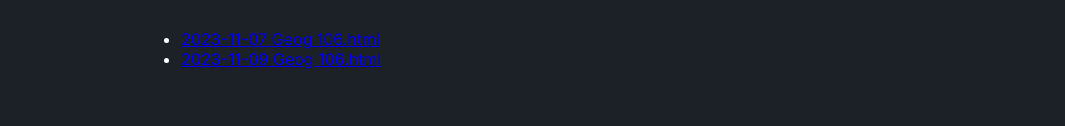
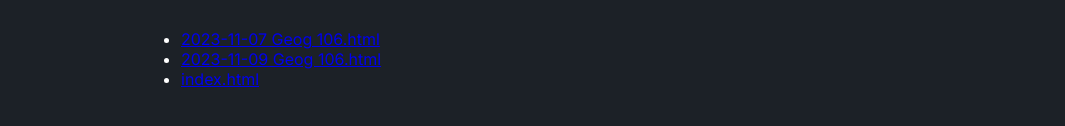
Before and after one commit to 0x7x/markdowngeneration, a plain HTML site: page public/geog/In class Notes/index.html in a window 1280 px wide. Shown: the part 216-342 px from the top of the page, without its empty margins (107-1172 px from the left). Drawn offline with nearby package versions, Linux system fonts and the light colour scheme; files that its build step writes are made by us from their sources.

Commit message:
Update index.html

```diff
--- a/public/geog/In class Notes/index.html
+++ b/public/geog/In class Notes/index.html
@@ -53,7 +53,7 @@ directoryLinks.forEach(function(link, index) {
   <body>
     <div id="markdown-content" class="markdown-content">
     <h1 class="x1">public/geog/In class Notes</h1>
-      <ul><li><a href="2023-11-07 Geog 106.html">2023-11-07 Geog 106.html</a></li><li><a href="2023-11-09 Geog 106.html">2023-11-09 Geog 106.html</a></li>
+      <ul><li><a href="2023-11-07 Geog 106.html">2023-11-07 Geog 106.html</a></li><li><a href="2023-11-09 Geog 106.html">2023-11-09 Geog 106.html</a></li><li><a href="index.html">index.html</a></li>
       </ul>
     </div>
     <script src="https://cdn.jsdelivr.net/npm/marked@2.0.0/marked.min.js"></script>
```
